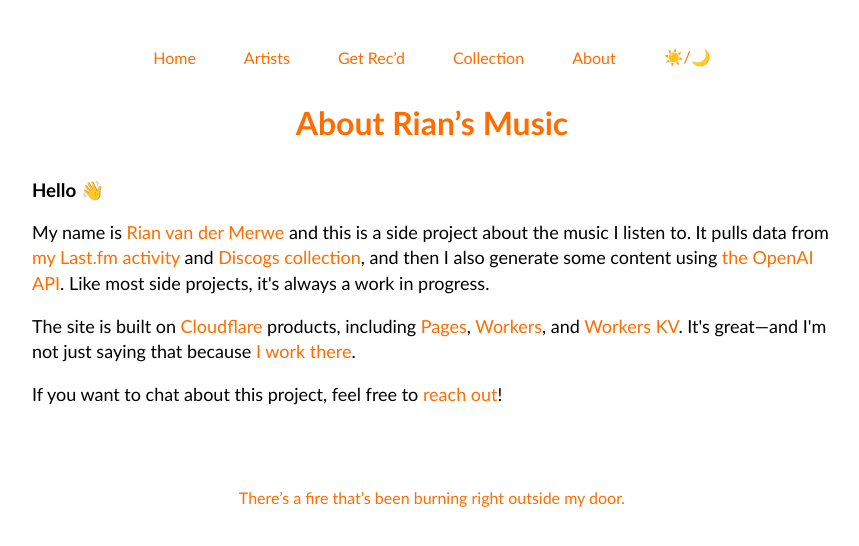
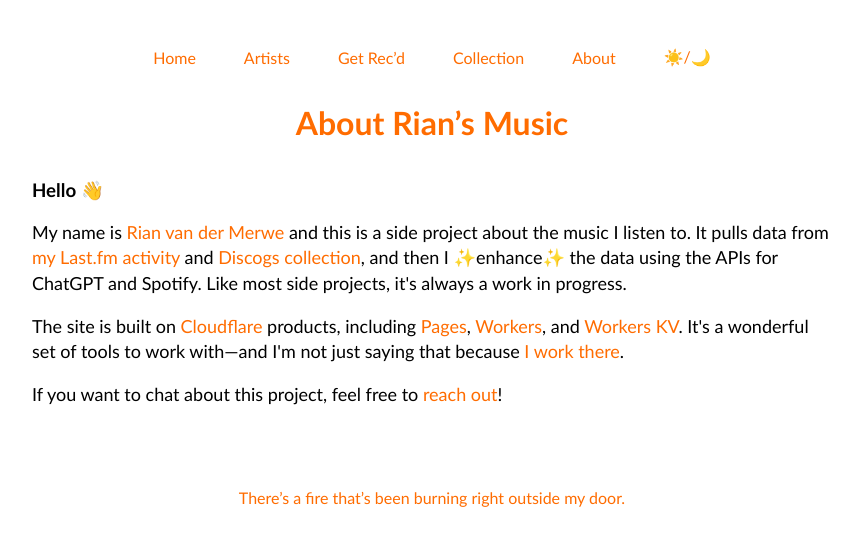
Before and after one commit to rianvdm/my-music-next, a Next.js app: page /about in a window 1280 px wide. Shown: the top 546 px of the page, without its empty margins (208-1067 px from the left). Built offline with nearby package versions, Linux system fonts and the light colour scheme.

Commit message:
Update page.js

```diff
--- a/app/about/page.js
+++ b/app/about/page.js
@@ -3,8 +3,8 @@ export default function AboutPage() {
     <div>
       <h1>About Rian’s Music</h1>
         <h3>Hello 👋</h3>
-          <p>My name is <a href="https://elezea.com">Rian van der Merwe</a> and this is a side project about the music I listen to. It pulls data from <a href="https://www.last.fm/user/bordesak">my Last.fm activity</a> and <a href="https://www.discogs.com/user/elezea-records/collection">Discogs collection</a>, and then I also generate some content using <a href="https://platform.openai.com/docs/overview">the OpenAI API</a>. Like most side projects, it's always a work in progress.</p>
-          <p>The site is built on <a href="https://cloudflare.com">Cloudflare</a> products, including <a href="https://pages.cloudflare.com/">Pages</a>, <a href="https://workers.cloudflare.com/">Workers</a>, and <a href="https://developers.cloudflare.com/kv/">Workers KV</a>. It's great—and I'm not just saying that because <a href="https://elezea.com/portfolio/">I work there</a>.</p>
+          <p>My name is <a href="https://elezea.com">Rian van der Merwe</a> and this is a side project about the music I listen to. It pulls data from <a href="https://www.last.fm/user/bordesak">my Last.fm activity</a> and <a href="https://www.discogs.com/user/elezea-records/collection">Discogs collection</a>,  and then I ✨enhance✨ the data using the APIs for ChatGPT and Spotify. Like most side projects, it's always a work in progress.</p>
+          <p>The site is built on <a href="https://cloudflare.com">Cloudflare</a> products, including <a href="https://pages.cloudflare.com/">Pages</a>, <a href="https://workers.cloudflare.com/">Workers</a>, and <a href="https://developers.cloudflare.com/kv/">Workers KV</a>.  It's a wonderful set of tools to work with—and I'm not just saying that because <a href="https://elezea.com/portfolio/">I work there</a>.</p>
           <p>If you want to chat about this project, feel free to <a href="https://elezea.com/contact/">reach out</a>!</p>
     </div>
   );
```
